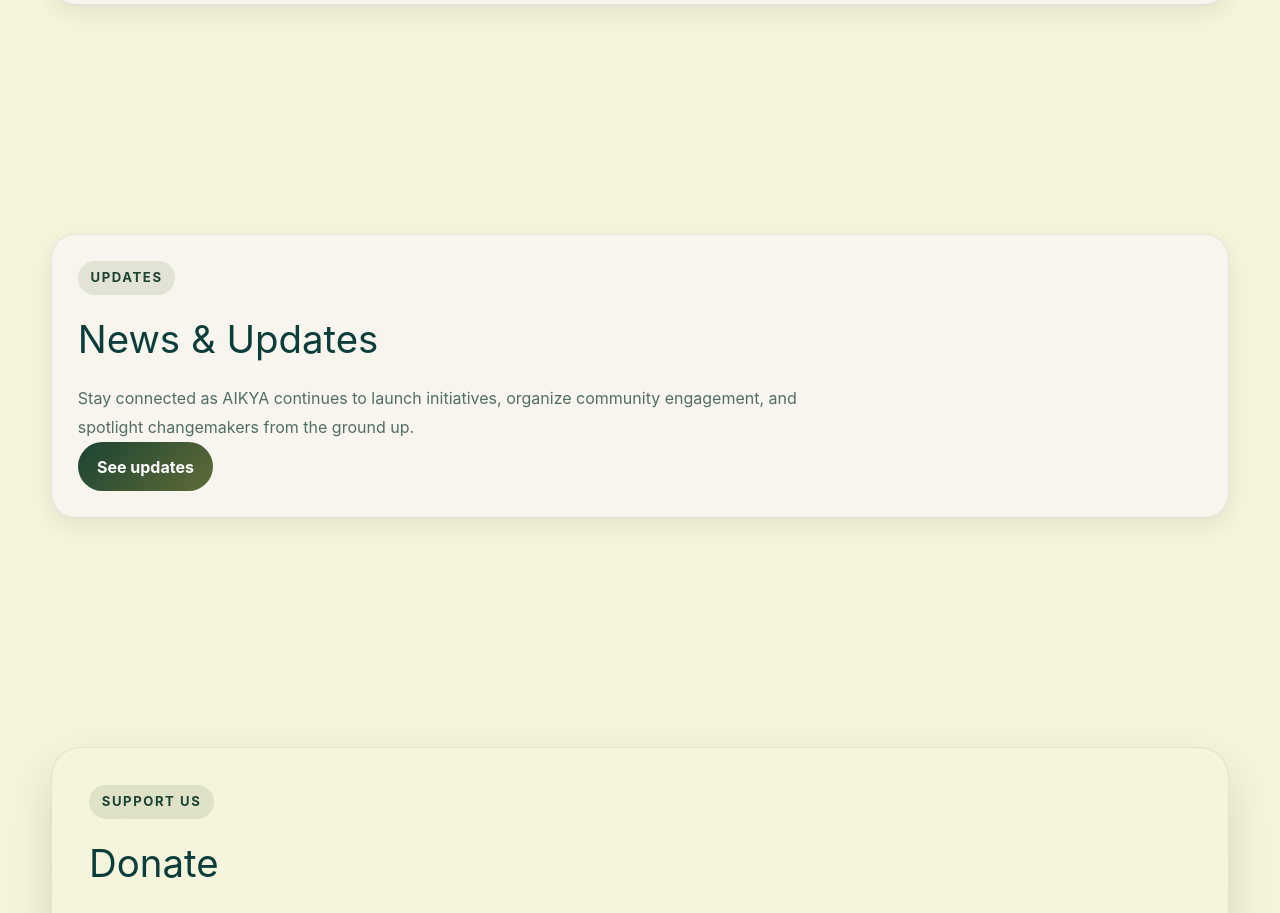
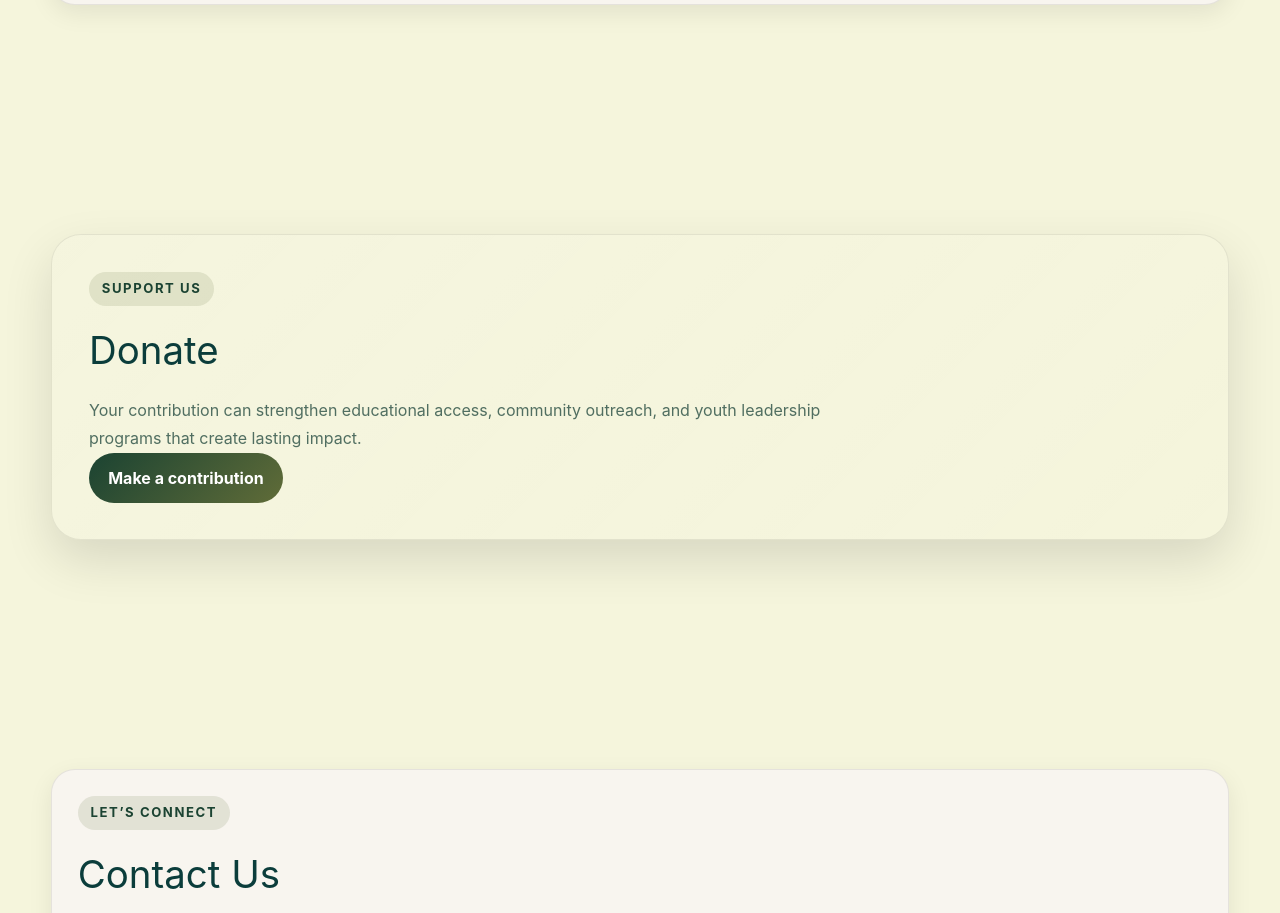
Before and after one commit to AIKYAFOUNDATION/CODE_AIKYA_FOUNDATION, a Next.js app in the folder aikya-website/: page / in a window 1280 px wide. Shown: the part 3924-4837 px from the top of the page. Built offline with nearby package versions, Linux system fonts and the light colour scheme.

Commit message:
Remove News & Updates section from home page

```diff
--- a/aikya-website/app/page.tsx
+++ b/aikya-website/app/page.tsx
@@ -4,7 +4,6 @@ import MissionPreview from "@/components/home/MissionPreview";
 import WhatWeDoPreview from "@/components/home/WhatWeDoPreview";
 import FounderPreview from "@/components/home/FounderPreview";
 import TeamPreview from "@/components/home/TeamPreview";
-import NewsPreview from "@/components/home/NewsPreview";
 import DonatePreview from "@/components/home/DonatePreview";
 import ContactPreview from "@/components/home/ContactPreview";
 
@@ -17,7 +16,6 @@ export default function HomePage() {
       <WhatWeDoPreview />
       <FounderPreview />
       <TeamPreview />
-      <NewsPreview />
       <DonatePreview />
       <ContactPreview />
     </main>
```
